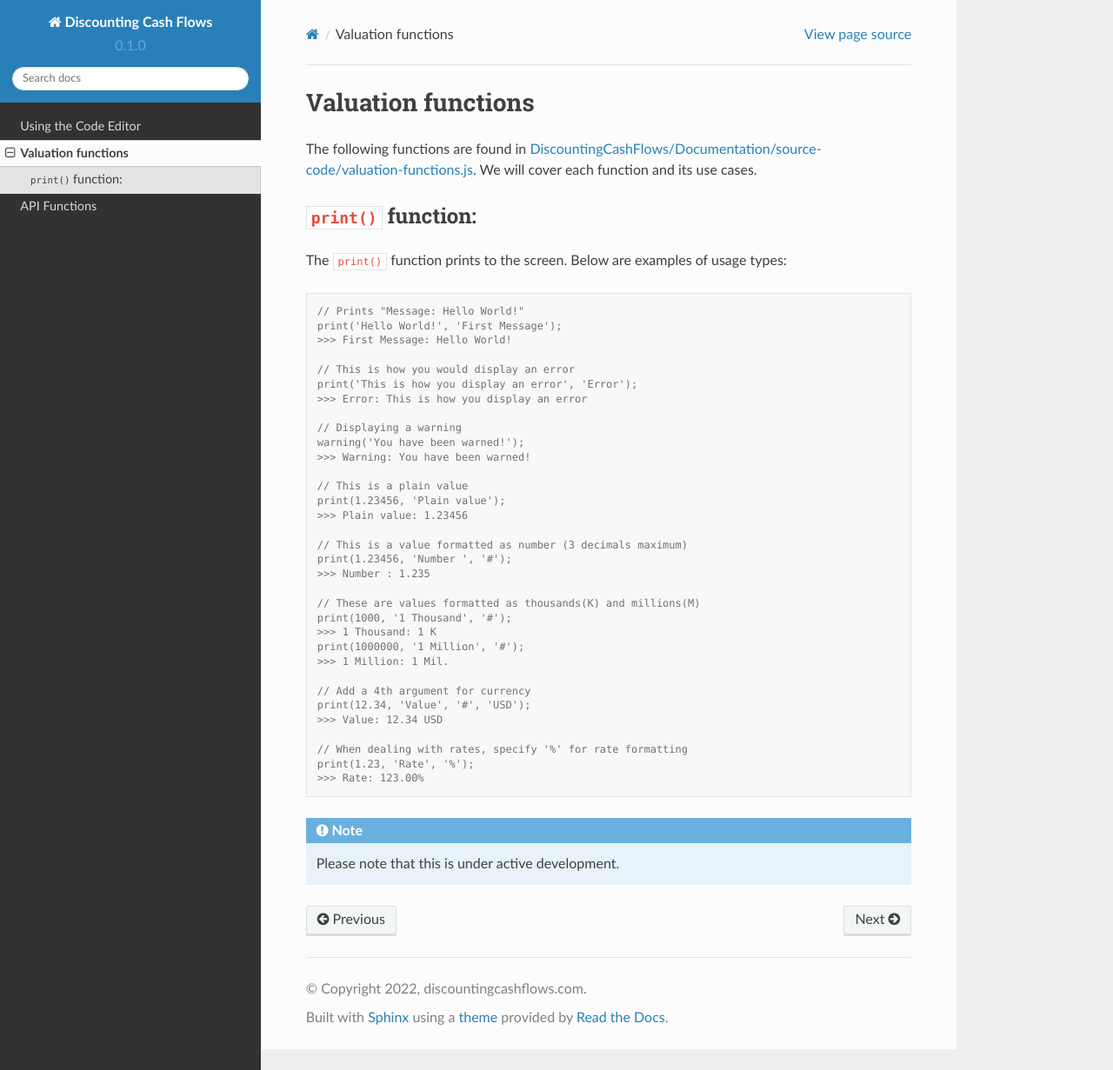
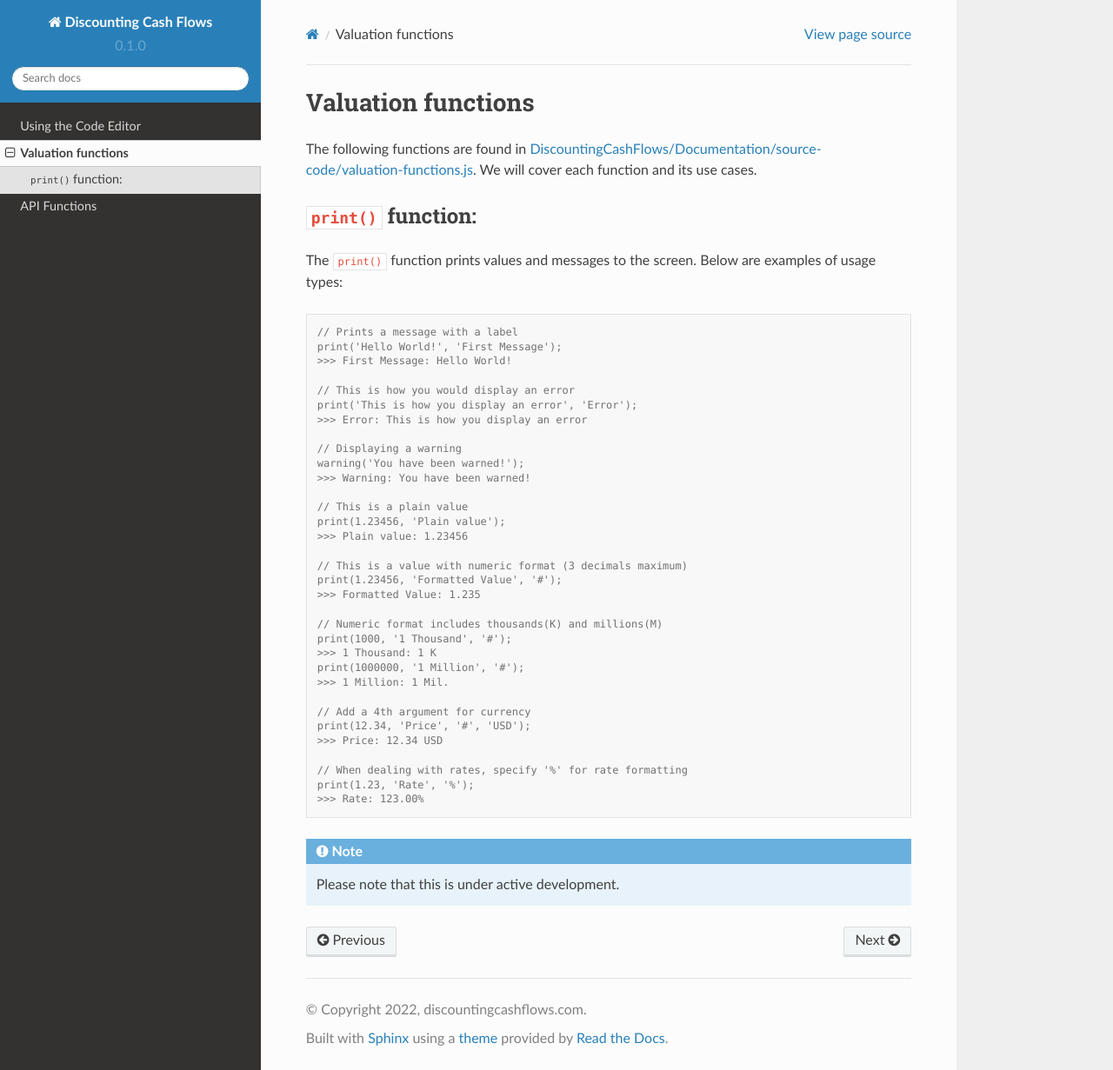
Before and after one commit to DiscountingCashFlows/readthedocs, a Sphinx documentation site: the page built from docs/source/functions.rst, in a window 1280 px wide and 1231 px high. Shown: the whole window at 87% size. Built offline with Sphinx 7.4.7 and the Read the Docs theme 2.0.0, drawn with Linux system fonts in a browser that asks for light colours.

Commit message:
Update functions.rst

```diff
--- a/docs/source/functions.rst
+++ b/docs/source/functions.rst
@@ -8,11 +8,11 @@
 ``print()`` function:
 ---------------------
 
-The ``print()`` function prints to the screen. Below are examples of usage types:
+The ``print()`` function prints values and messages to the screen. Below are examples of usage types:
 
 .. code-block:: console
 
-  // Prints "Message: Hello World!"
+  // Prints a message with a label
   print('Hello World!', 'First Message');
   >>> First Message: Hello World!
 
@@ -28,19 +28,19 @@
   print(1.23456, 'Plain value');
   >>> Plain value: 1.23456
 
-  // This is a value formatted as number (3 decimals maximum)
-  print(1.23456, 'Number ', '#');
-  >>> Number : 1.235
+  // This is a value with numeric format (3 decimals maximum)
+  print(1.23456, 'Formatted Value', '#');
+  >>> Formatted Value: 1.235
 
-  // These are values formatted as thousands(K) and millions(M)
+  // Numeric format includes thousands(K) and millions(M)
   print(1000, '1 Thousand', '#');
   >>> 1 Thousand: 1 K
   print(1000000, '1 Million', '#');
   >>> 1 Million: 1 Mil.
 
   // Add a 4th argument for currency
-  print(12.34, 'Value', '#', 'USD');
-  >>> Value: 12.34 USD
+  print(12.34, 'Price', '#', 'USD');
+  >>> Price: 12.34 USD
 
   // When dealing with rates, specify '%' for rate formatting
   print(1.23, 'Rate', '%');
```
